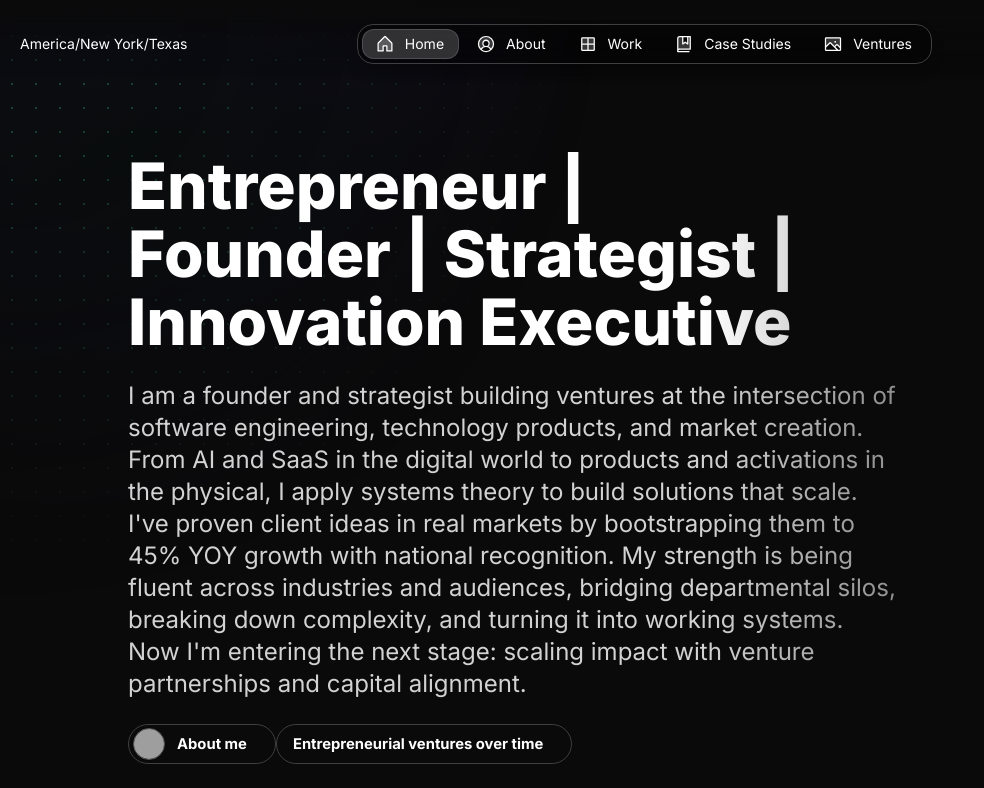
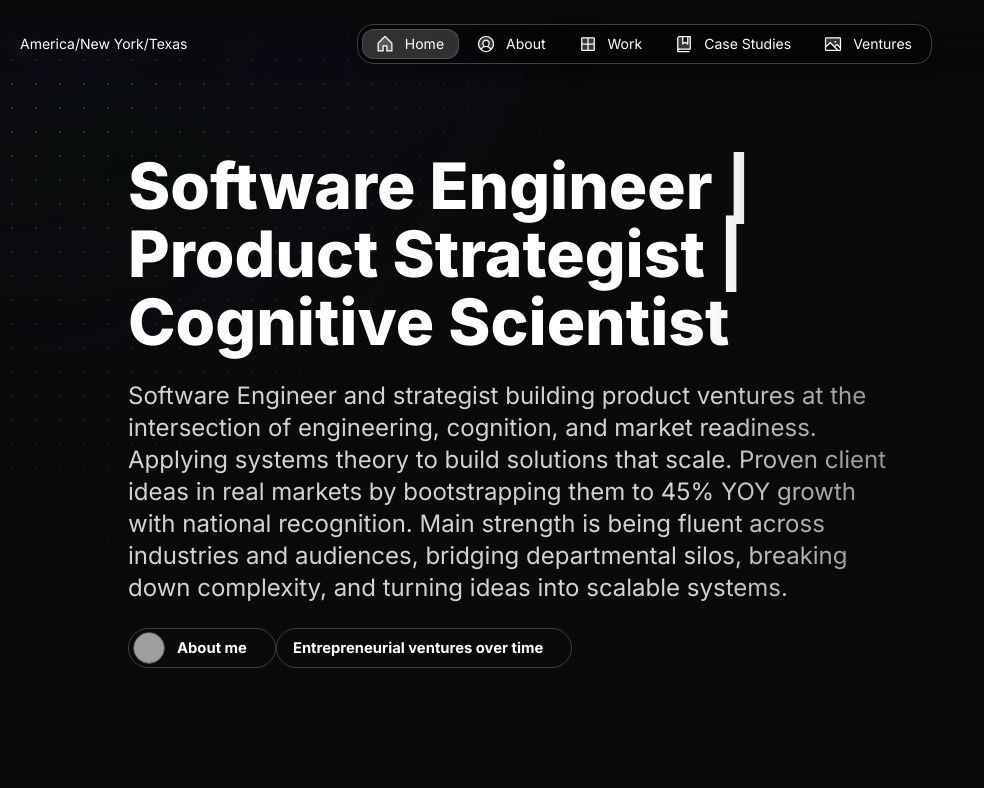
Before and after one commit to CogSciOliver/danii-oliver-portfolio-2025, a Next.js app: page /en in a window 1280 px wide. Shown: the top 788 px of the page, without its empty margins (0-984 px from the left). Built offline with nearby package versions, Linux system fonts and the light colour scheme; grey boxes are pictures that could not be loaded.

Commit message:
updated bio after library updates

```diff
--- a/src/app/resources/content.js
+++ b/src/app/resources/content.js
@@ -6,7 +6,7 @@ const person = {
 	get name() {
 		return `${this.firstName} ${this.lastName}`;
 	},
-	role: "Entrepreneur | Founder | Strategist | Innovation Executive",
+	role: "Software Engineer | Product Strategist | Cognitive Scientist",
 	avatar: "/images/Danii-Oliver-AI-Consultant.png",
 	location: "America/New York/Texas", // Expecting the IANA time zone identifier, e.g., 'Europe/Vienna'
 	languages: ["LLMOps", "AI", "Strategy", "Leadership", "Product Innovation"], // optional: Leave the array empty if you don't want to display languages
@@ -47,19 +47,16 @@ const home = {
 	label: "Home",
 	title: `${person.name}'s Bio`,
 	description: `Demonstrating leadership in ${person.role} Leadership.`,
-	headline: <>Entrepreneur | Founder | Strategist | Innovation Executive</>,
+	headline: <>Software Engineer | Product Strategist | Cognitive Scientist</>,
 	subline: (
 		<>
-			I am a founder and strategist building ventures at the intersection
-			of software engineering, technology products, and market creation.
-			From AI and SaaS in the digital world to products and activations in
-			the physical, I apply systems theory to build solutions that scale.
-			I've proven client ideas in real markets by bootstrapping them to
-			45% YOY growth with national recognition. My strength is being
+			Software Engineer and strategist building product ventures at the intersection
+			of engineering, cognition, and market readiness.
+			Applying systems theory to build solutions that scale.
+			Proven client ideas in real markets by bootstrapping them to
+			45% YOY growth with national recognition. Main strength is being
 			fluent across industries and audiences, bridging departmental silos,
-			breaking down complexity, and turning it into working systems. Now
-			I'm entering the next stage: scaling impact with venture
-			partnerships and capital alignment.
+			breaking down complexity, and turning ideas into scalable systems.
 		</>
 	),
 };
```
